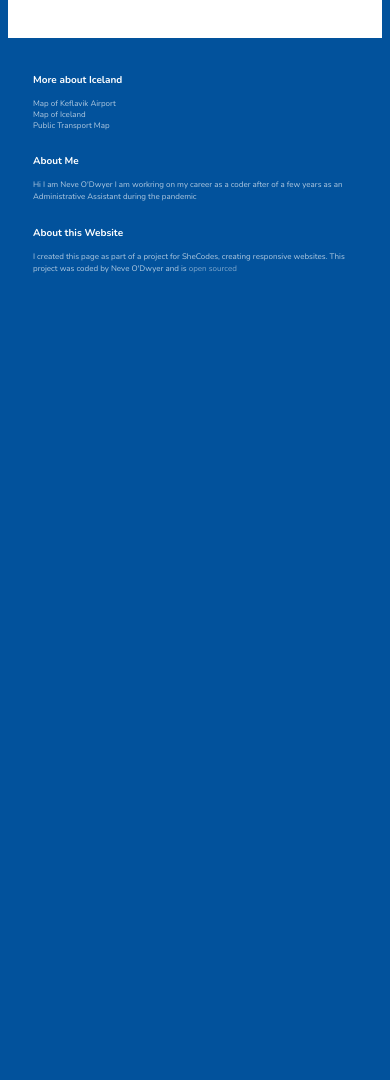
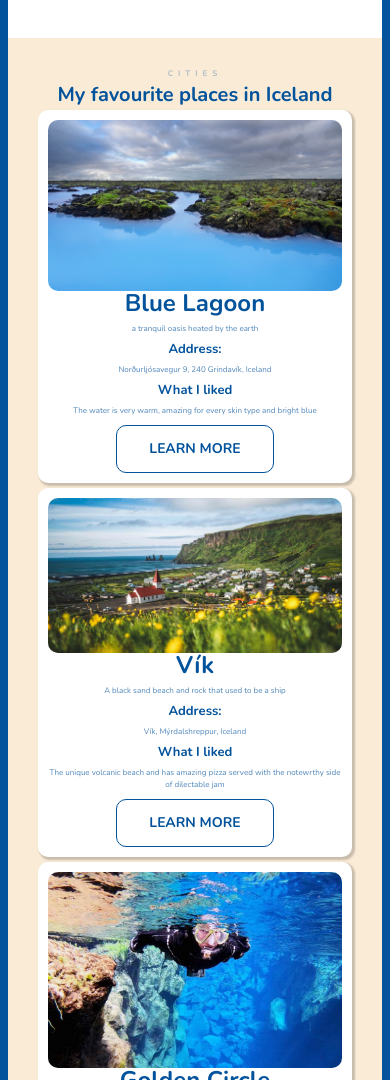
Before and after one commit to Neveod/Iceland-Travel-Project, a plain HTML site: page index.html in a window 390 px wide. Shown: the part 920-2000 px from the top of the page. Before the commit the page ends 1236 px from the top, so only its background shows below. Drawn offline with nearby package versions, Linux system fonts and the light colour scheme; a web font is replaced by a local one.

Commit message:
added the cards and worked on the responsiveness

```diff
--- a/index.html
+++ b/index.html
@@ -33,6 +33,39 @@
                 <p>The most unique place on earth</p>
                 </div>
             </div>
+            </section>
+            <section class="secondary">
+                <h2>
+                    Cities
+                </h2>
+                <h3>My favourite places in Iceland</h3>
+                <div class="grid grid-3-columns">
+                    <div class="card"><img src="images/places/blue-lagoon.jpeg" class="img-responsive" alt="Blue Lagoon">
+                    <h4>Blue Lagoon</h4>
+                    <p>a tranquil oasis heated by the earth</p>
+                    <h5>Address:</h5>
+                    <p>Norðurljósavegur 9, 240 Grindavík, Iceland</p>
+                    <h5>What I liked</h5>
+                    <p>The water is very warm, amazing for every skin type and bright blue</p>
+                    <a href="https://maps.app.goo.gl/t4ivJdgGACX44Se68" class="btn" target="_blank">Learn more</a>
+                    </div>
+                    <div class="card"><img src="images/places/vik.jpeg" class="img-responsive" alt="ViK, Iceland">
+                    <h4>Vík</h4>
+                    <p>A black sand beach and rock that used to be a ship</p>
+                    <h5>Address:</h5>
+                    <p>Vík, Mýrdalshreppur, Iceland</p>
+                    <h5>What I liked</h5>
+                    <p>The unique volcanic beach and has amazing pizza served with the notewrthy side of dilectable jam</p>
+                    <a href="https://maps.app.goo.gl/Dy68RNfuR7JjQFw7A" class="btn" target="_blank">Learn more</a></div>
+                    <div class="card"><img src="images/places/techtonic-plates.jpeg" class="img-responsive" alt="Golden Circle">
+                    <h4>Golden Circle</h4>
+                    <p>Crystal clear waters and a storied history for government dating back to the 900s</p>
+                    <h5>Address:</h5>
+                    <p>Thingvellir National Park, Iceland</p>
+                    <h5>What I liked</h5>
+                    <p>To snorkle between the eurasian and north american tectonic plates in 1°C water an experience you can get no where else on earth!</p>
+                    <a href="https://maps.app.goo.gl/LnF8jCFLLFizgf6J6" class="btn" target="_blank">Learn more</a></div>
+                </div>
             </section>
         </main>
       <footer>
--- a/src/style.css
+++ b/src/style.css
@@ -49,9 +49,9 @@
   line-height: 1.5;
   text-align: center;
   text-transform: uppercase;
-  background-color: #02529c;
+  background-color: var(--primary-colour);
   text-decoration: none;
-  color: #ffffff;
+  color: var(--secondary-colour);
   padding: 16px 32px;
   display: inline-block;
 }
@@ -114,8 +114,37 @@
   display: block;
 }
 section {
-  max-width: 1200px;
+  max-width: 100%;
   margin: 0 auto;
+}
+section.secondary {
+  background: antiquewhite;
+  text-align: center;
+  padding: 30px;
+}
+.grid-3-columns {
+  display: grid;
+  grid-template-columns: 1fr 1fr 1fr;
+}
+.card {
+  background: white;
+  border-radius: 10px;
+  padding: 10px 10px;
+  box-shadow: 2px 2px 2px 1px rgb(0 0 0 / 20%);
+}
+.btn {
+  font-weight: 700;
+  font-size: 14px;
+  line-height: 1;
+  text-align: center;
+  text-transform: uppercase;
+  background: var(--secondary-colour);
+  text-decoration: none;
+  color: var(--primary-colour);
+  border: 1px solid var(--primary-colour);
+  border-radius: 10px;
+  padding: 16px 32px;
+  display: inline-block;
 }
 .grid-3-columns-first-narrow {
   display: grid;
```
Also changed, not shown: images/places/blue-lagoon.jpeg (added), images/places/techtonic-plates.jpeg (added), images/places/vik.jpeg (added), 2 other files.
